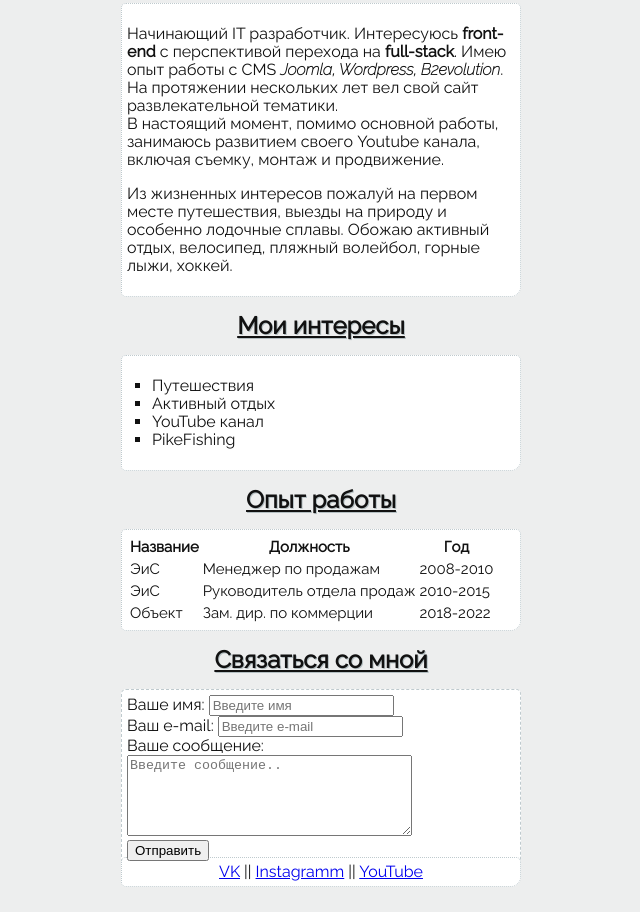
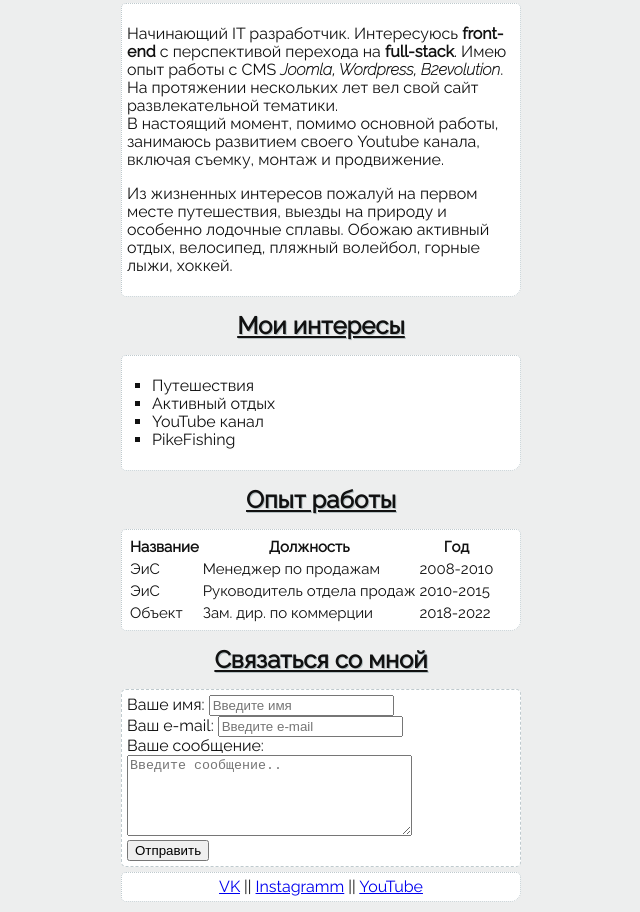
Before and after one commit to Aleksey-136/Resume, a plain HTML site: page index.html in a window 1280 px wide. Shown: the part 294-1206 px from the top of the page, without its empty margins (319-959 px from the left). Drawn offline with Linux system fonts and the light colour scheme.

Commit message:
Update style.css

```diff
--- a/style.css
+++ b/style.css
@@ -13,6 +13,7 @@ body {
 .container {
     max-width: 400px;
     margin: 0px auto;
+    margin-bottom: 10px;
 }
 
 /* Стили заголовков */
@@ -41,7 +42,7 @@ h2 {
     border-radius: 5px;
 }
 
-/* Стили в описании */
+/* Стили блоков */
 .desc {
     border-end-end-radius: 10px;
 }
@@ -59,9 +60,9 @@ h2 {
 .fb {
     padding: 5px;
     border-style: dashed;
+    margin-bottom: 5px;
 }
 .sn {
     text-align: center;
     border-end-end-radius: 10px;
-    margin-top: -10px;
 }
```
